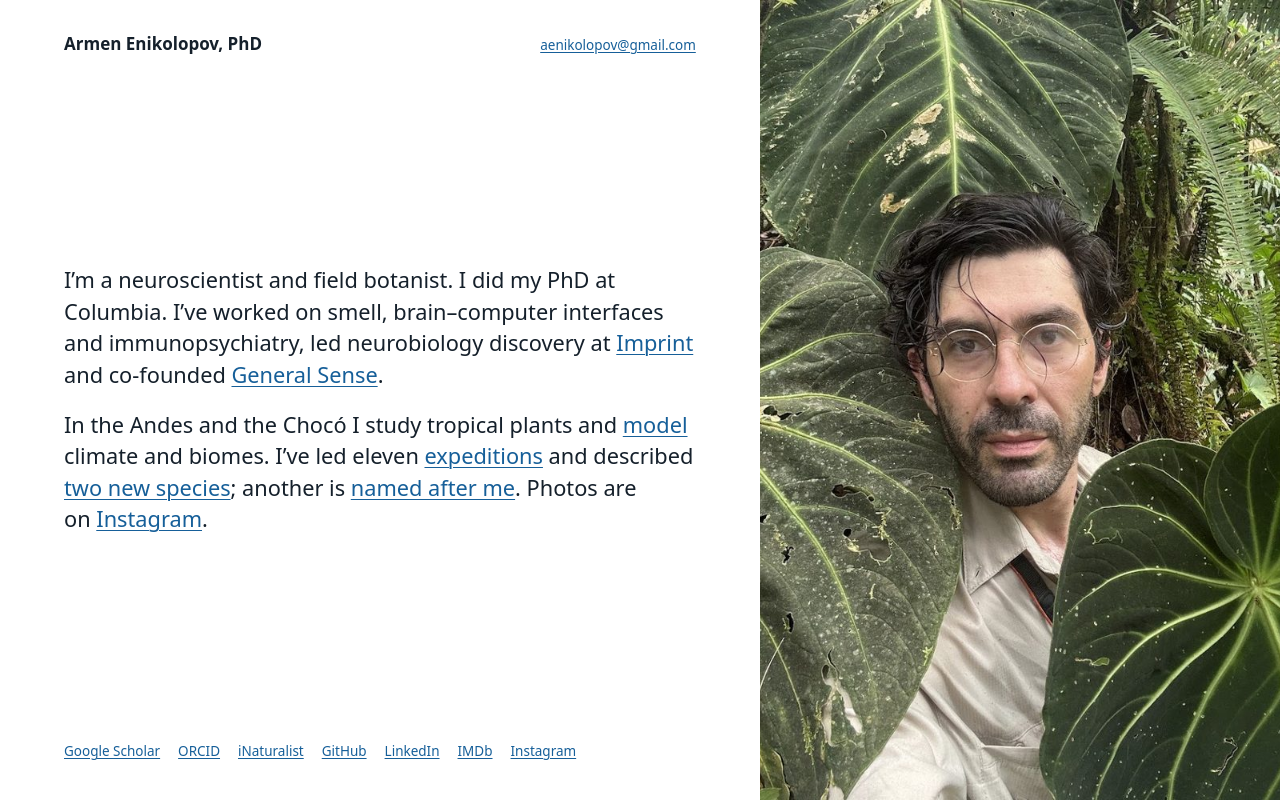
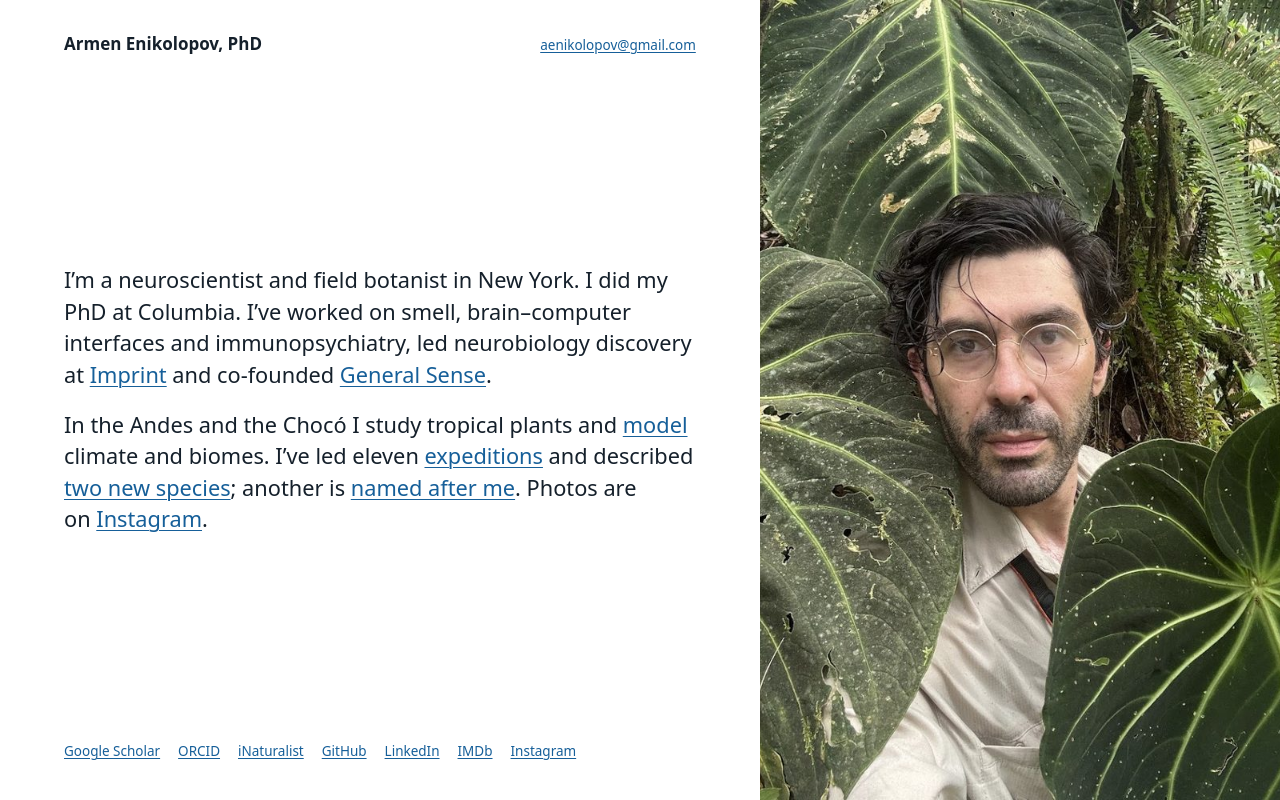
Before and after one commit to armenenikolopov/armenenikolopov.com, a plain HTML site: page index.html in a window 1280 px wide. Drawn offline with Linux system fonts and the light colour scheme.

Commit message:
Add New York to the home page text
Co-Authored-By: Claude Opus 5.5 <noreply@anthropic.com>
Claude-Session: https://claude.ai/code/session_016a4QX2oRqpG1jaVbB4m7ox

```diff
--- a/index.html
+++ b/index.html
@@ -53,7 +53,7 @@ h1{margin:0;font-size:17px;line-height:24px;font-weight:650}
     </header>
 
     <div class="about">
-      <p>I’m a neuroscientist and field botanist. I did my PhD at Columbia. I’ve worked on smell, brain–computer interfaces and immunopsychiatry, led neurobiology discovery at <a href="https://imprint.org/">Imprint</a> and co-founded <a href="https://www.generalsense.com/">General Sense</a>.</p>
+      <p>I’m a neuroscientist and field botanist in New York. I did my PhD at Columbia. I’ve worked on smell, brain–computer interfaces and immunopsychiatry, led neurobiology discovery at <a href="https://imprint.org/">Imprint</a> and co-founded <a href="https://www.generalsense.com/">General Sense</a>.</p>
       <p>In the Andes and the Chocó I study tropical plants and <a href="https://github.com/armenenikolopov/HoldridgeLifeZoneMap">model</a> climate and biomes. I’ve led eleven <a href="expeditions.html">expeditions</a> and described <a href="expeditions.html#peru-2024">two new species</a>; another is <a href="https://powo.science.kew.org/taxon/urn:lsid:ipni.org:names:77370529-1">named after me</a>. Photos are on <a href="https://www.instagram.com/permanentfieldtrip/">Instagram</a>.</p>
     </div>
 
```
